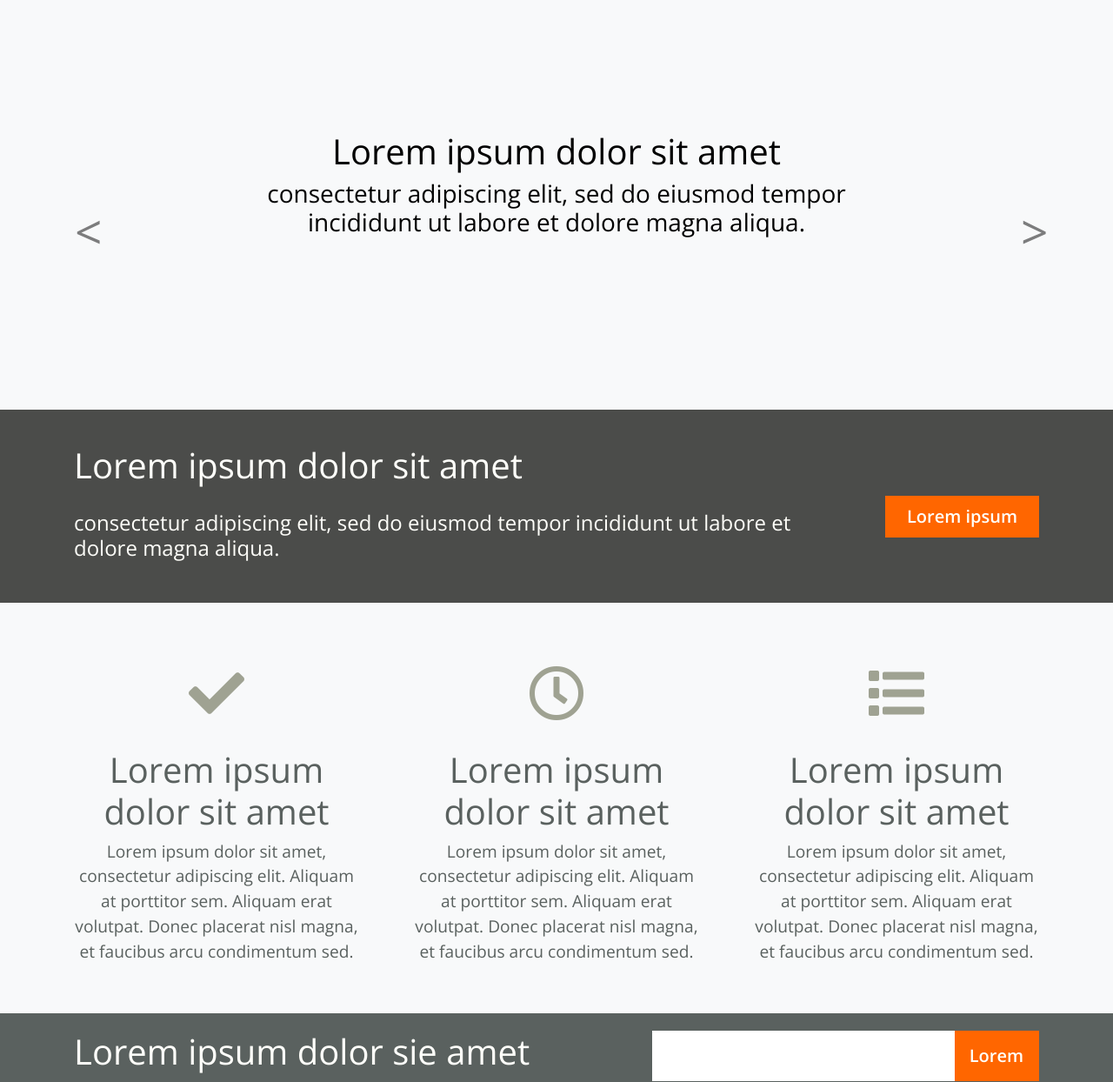
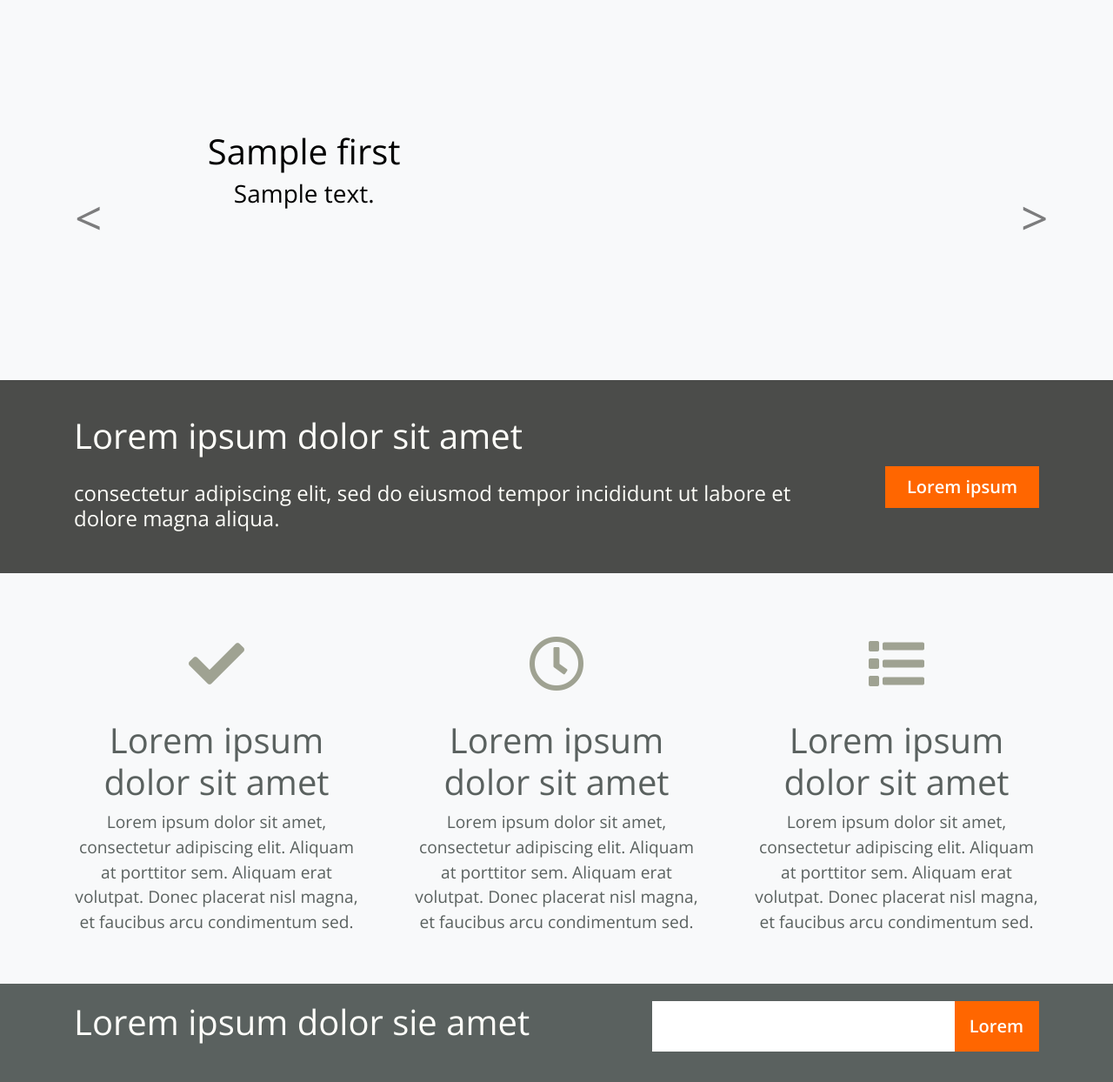
Before and after one commit to przemyslawkulak/Zaplanuj-Jedzonko---ScrumLab, a Django app: template jedzonko/templates/index.html in a window 1280 px wide. Shown: the part 101-1345 px from the top of the page at 87% size. Run offline with Django 3.2, Linux system fonts and the light colour scheme; the template is opened without the code that fills it: most values are stand-ins (such as "Sample title", 1, 10 or a date in 2020); some libraries are stand-ins or nearby versions; some web fonts are replaced.

Commit message:
Działająca karuzela, częściowo ustwione widoki

```diff
--- a/jedzonko/templates/index.html
+++ b/jedzonko/templates/index.html
@@ -47,27 +47,24 @@
                 <div class="carousel-item active">
                     <div class="container w-75 d-flex">
                         <div class="carousel-caption d-block">
-                            <h1>Lorem ipsum dolor sit amet</h1>
-                            <h3> consectetur adipiscing elit, sed do eiusmod tempor incididunt ut labore et dolore
-                                magna aliqua.</h3>
+                            <h1>{{ first.name }}</h1>
+                            <h3>{{ first.description }}</h3>
                         </div>
                     </div>
                 </div>
                 <div class="carousel-item">
                     <div class="container w-75 d-flex">
                         <div class="carousel-caption d-block">
-                            <h1>Torem ipsum dolor sit amet</h1>
-                            <h3> consectetur adipiscing elit, sed do eiusmod tempor incididunt ut labore et dolore
-                                magna aliqua.</h3>
+                            <h1>{{ second.name }}</h1>
+                            <h3>{{ second.description }}</h3>
                         </div>
                     </div>
                 </div>
                 <div class="carousel-item">
                     <div class="container w-75 d-flex">
                         <div class="carousel-caption d-block">
-                            <h1>Borem ipsum dolor sit amet</h1>
-                            <h3> consectetur adipiscing elit, sed do eiusmod tempor incididunt ut labore et dolore
-                                magna aliqua.</h3>
+                            <h1>{{ last.name }}</h1>
+                            <h3>{{ last.description }}</h3>
                         </div>
                     </div>
                 </div>
--- a/scrumlab/settings.py
+++ b/scrumlab/settings.py
@@ -38,7 +38,7 @@ INSTALLED_APPS = [
     'django.contrib.sessions',
     'django.contrib.messages',
     'django.contrib.staticfiles',
-    'jedzonko'
+    'jedzonko',
 ]
 
 MIDDLEWARE = [
--- a/scrumlab/urls.py
+++ b/scrumlab/urls.py
@@ -16,10 +16,10 @@ Including another URLconf
 from django.contrib import admin
 from django.urls import path
 
-from jedzonko.views import IndexView, main_page
+from jedzonko.views import IndexView, carousel
 
 urlpatterns = [
     path('admin/', admin.site.urls),
     path('index/', IndexView.as_view()),
-    path('main/', main_page),
+    path('', carousel, name='landing-page')
 ]
```
Also changed, not shown: jedzonko/models.py (+50 -5 lines), jedzonko/views.py (+7 -4 lines).
